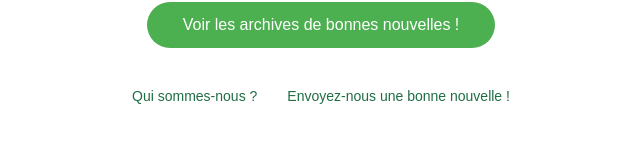
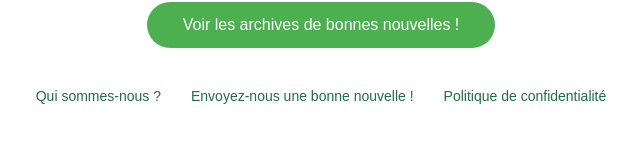
Before and after one commit to Mychka68/1gooodnews-site, a Next.js app: page /fr in a window 1280 px wide. Shown: the part 1180-1322 px from the top of the page, without its empty margins (319-959 px from the left). Built offline with nearby package versions, Linux system fonts and the light colour scheme.

Commit message:
privacy 2

```diff
--- a/app/fr/page.tsx
+++ b/app/fr/page.tsx
@@ -208,10 +208,29 @@ export default function AccueilFR() {
 
       <Link href="/fr/archives" style={{ backgroundColor: '#4CAF50', padding: '14px 24px', borderRadius: 30, marginBottom: 40, width: '100%', maxWidth: 300, color: '#fff', fontSize: 16, textAlign: 'center', textDecoration: 'none', display: 'inline-block', transition: 'background-color 0.3s ease' }}>Voir les archives de bonnes nouvelles !</Link>
 
-      <div style={{ display: 'flex', gap: 30, fontSize: 14, color: '#777', marginBottom: 40, flexWrap: 'wrap', justifyContent: 'center' }}>
-        <Link href="/fr/qui-sommes-nous" style={{ textDecoration: 'none', color: '#1F6E44' }}>Qui sommes-nous ?</Link>
-        <Link href="/fr/contact" style={{ textDecoration: 'none', color: '#1F6E44' }}>Envoyez-nous une bonne nouvelle !</Link>
-      </div>
+      <div
+  style={{
+    display: 'flex',
+    gap: 30,
+    fontSize: 14,
+    color: '#777',
+    marginBottom: 40,
+    flexWrap: 'wrap',
+    justifyContent: 'center'
+  }}
+>
+  <Link href="/fr/qui-sommes-nous" style={{ textDecoration: 'none', color: '#1F6E44' }}>
+    Qui sommes-nous ?
+  </Link>
+
+  <Link href="/fr/contact" style={{ textDecoration: 'none', color: '#1F6E44' }}>
+    Envoyez-nous une bonne nouvelle !
+  </Link>
+
+  <Link href="/fr/confidentialite" style={{ textDecoration: 'none', color: '#1F6E44' }}>
+    Politique de confidentialité
+  </Link>
+</div>
     </main>
   );
 }
```
Also changed, not shown: app/en/privacy/page.tsx (renamed from app/en/privacy.tsx), app/fr/confidentialite/page.tsx (renamed from app/fr/confidentialite.tsx).
